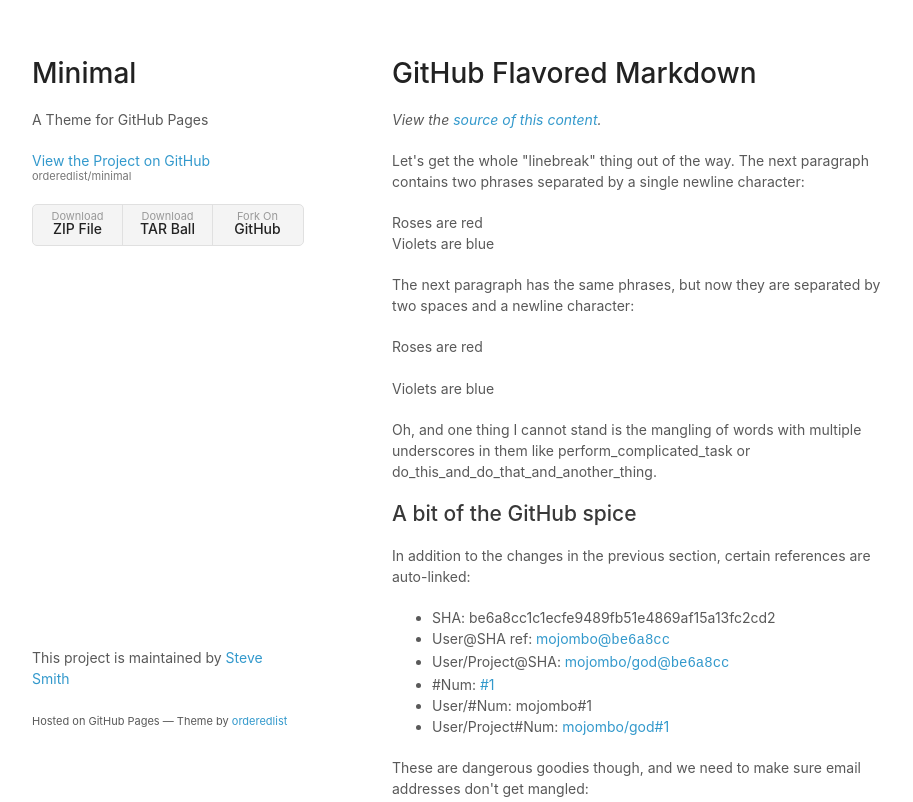
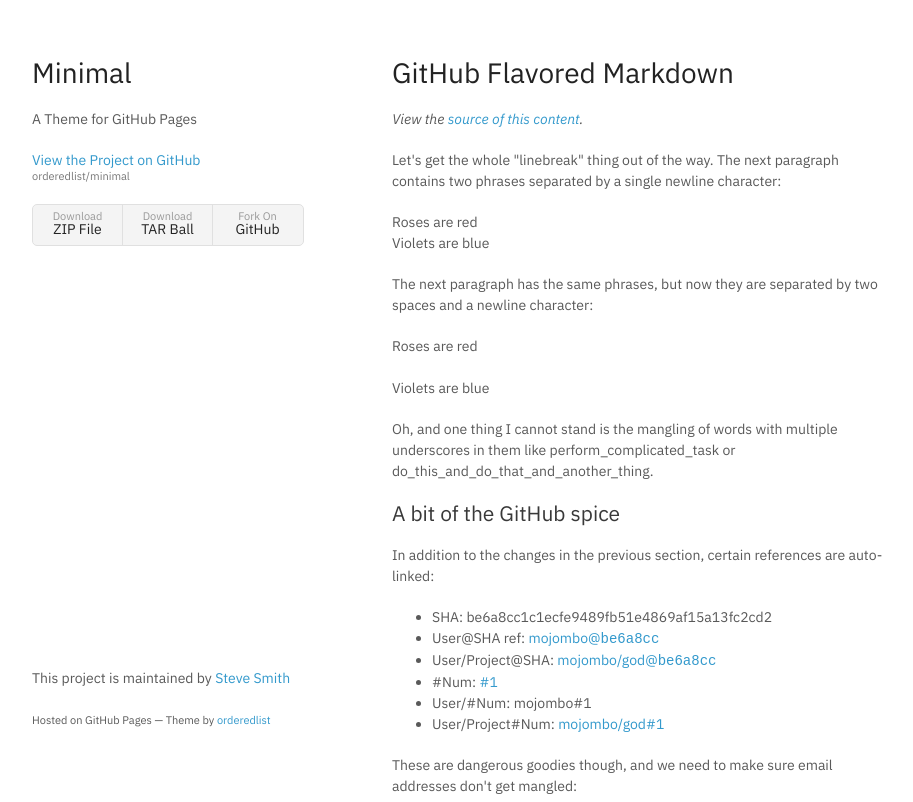
Before and after one commit to joniFW/joniFW.github.io, a plain HTML site: page index.html in a window 1280 px wide. Shown: the top 802 px of the page, without its empty margins (178-1091 px from the left). Drawn offline with Linux system fonts and the light colour scheme.

Commit message:
font update

```diff
--- a/index.html
+++ b/index.html
@@ -7,6 +7,7 @@
 
     <link rel="stylesheet" href="stylesheets/styles.css">
     <link rel="stylesheet" href="stylesheets/pygment_trac.css">
+    <link href="https://fonts.googleapis.com/css2?family=IBM+Plex+Sans:ital,wght@0,400;0,700;1,400;1,700&display=swap" rel="stylesheet">
     <meta name="viewport" content="width=device-width">
     <!--[if lt IE 9]>
     <script src="//html5shiv.googlecode.com/svn/trunk/html5.js"></script>
--- a/stylesheets/styles.css
+++ b/stylesheets/styles.css
@@ -1,7 +1,7 @@
 body {
   background-color: #fff;
   padding:50px;
-  font: 14px/1.5 -apple-system, BlinkMacSystemFont, "Segoe UI", Roboto, Oxygen, Ubuntu, Cantarell, "Fira Sans", "Droid Sans", "Helvetica Neue", Arial, sans-serif, "Apple Color Emoji", "Segoe UI Emoji", "Segoe UI Symbol";
+  font: 14px/1.5 "IBM Plex Sans", -apple-system, BlinkMacSystemFont, "Segoe UI", Roboto, Oxygen, Ubuntu, Cantarell, "Fira Sans", "Droid Sans", "Helvetica Neue", Arial, sans-serif, "Apple Color Emoji", "Segoe UI Emoji", "Segoe UI Symbol";
   color:#595959;
   font-weight:400;
 }
```
